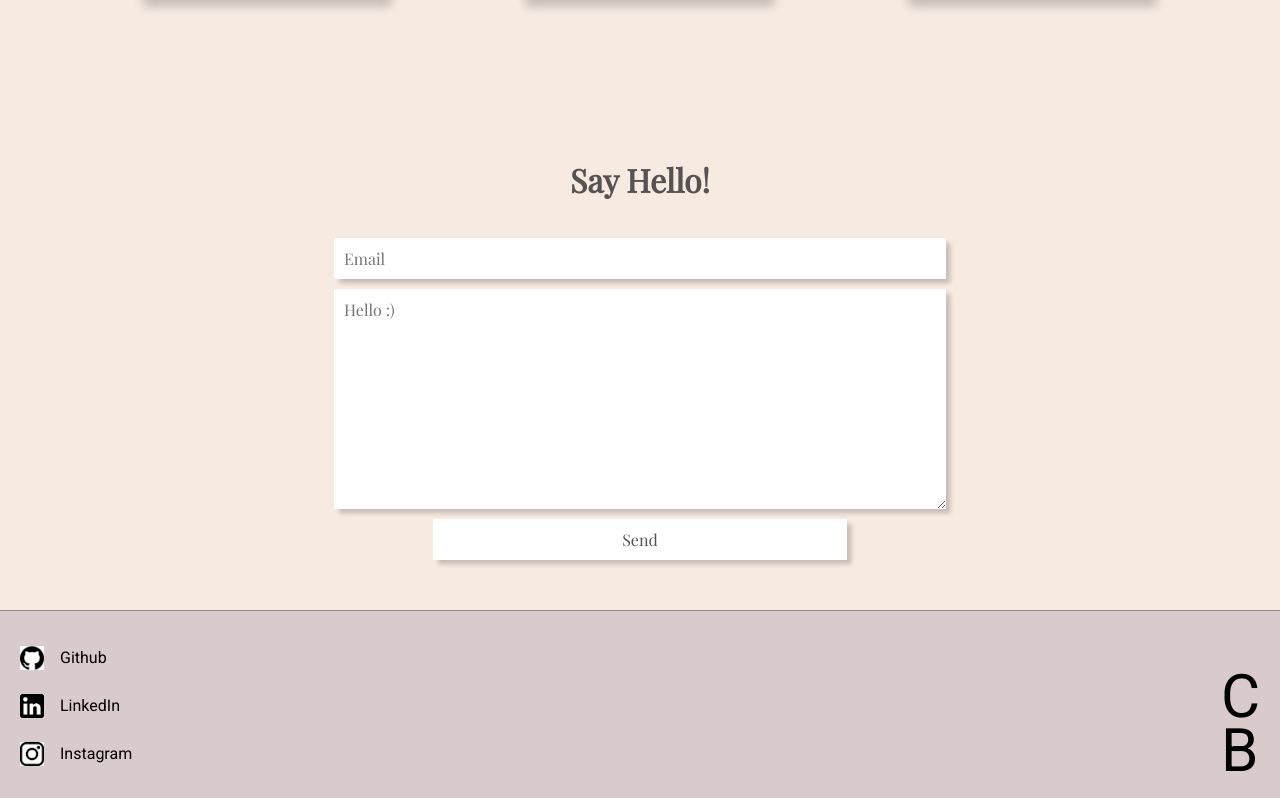
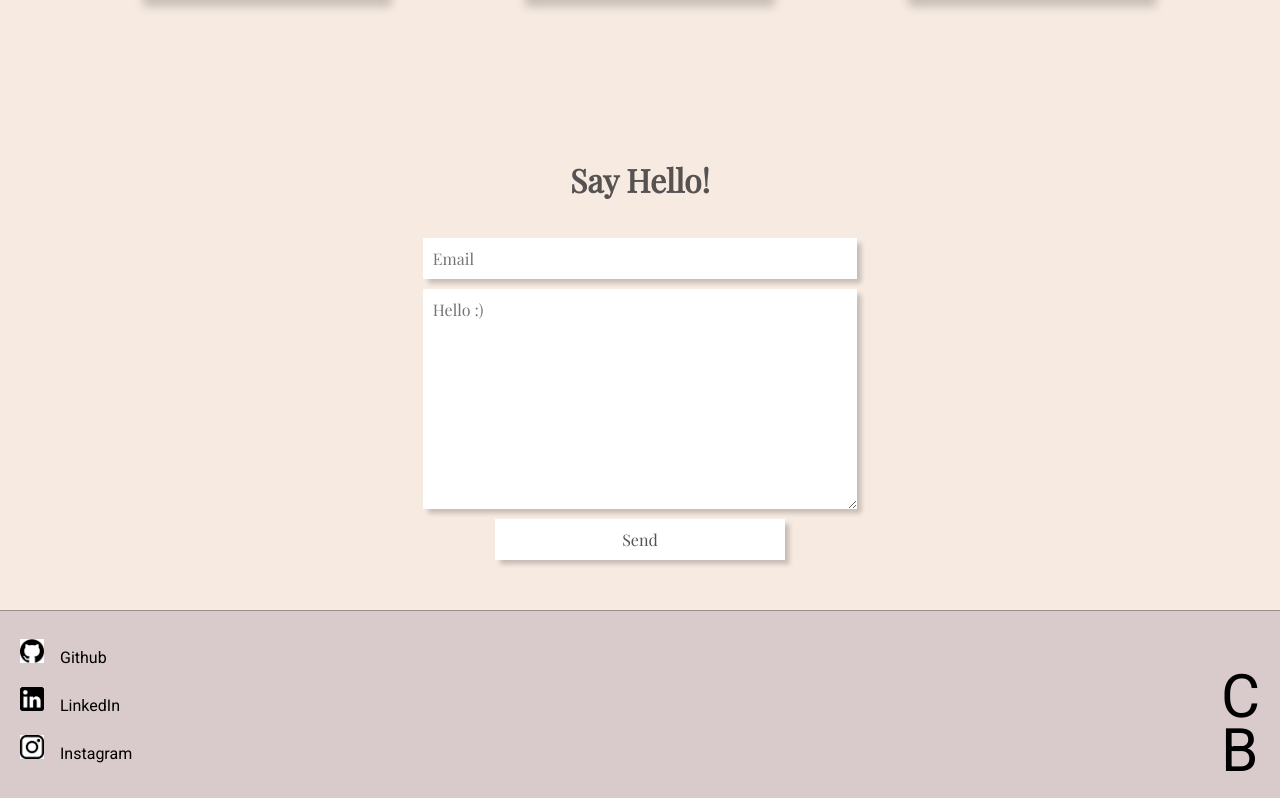
Before and after one commit to jenseneducation-Clara-Berglund/project2, a plain HTML site: page index.html in a window 1280 px wide. Shown: the part 1172-1970 px from the top of the page. Drawn offline with nearby package versions, Linux system fonts and the light colour scheme.

Commit message:
add form + add links to logo img + change animation

```diff
--- a/index.html
+++ b/index.html
@@ -19,7 +19,7 @@
           >
         </div>
         <div class="menuContainer">
-          <div class="hamburgerButton">
+          <div class="hamburgerMenu">
             <div></div>
             <div></div>
             <div></div>
@@ -64,25 +64,33 @@
       <div class="contactContainer">
         <h2>Say Hello!</h2>
 
-        <input type="email" placeholder="Email" />
-        <textarea placeholder="Hello :)"></textarea>
-        <input type="submit" value="Send" />
+        <form>
+          <input type="email" placeholder="Email" />
+          <textarea placeholder="Hello :)"></textarea>
+          <input type="submit" value="Send" />
+        </form>
       </div>
 
       <div class="footerContainer">
         <div class="socialLinksContainer">
           <div class="socialLink">
-            <img src="images/githubicon.png" />
+            <a href="https://www.github.com">
+              <img src="images/githubicon.png"
+            /></a>
             <a href="https://www.github.com"> <p>Github</p></a>
           </div>
 
           <div class="socialLink">
-            <img src="images/linkedin_logo.png" />
+            <a href="https://www.linkedin.com">
+              <img src="images/linkedin_logo.png"
+            /></a>
             <a href="https://www.linkedin.com"> <p>LinkedIn</p></a>
           </div>
 
           <div class="socialLink">
-            <img src="images/instagramicon.png" />
+            <a href="https://www.instagram.com"
+              ><img src="images/instagramicon.png"
+            /></a>
             <a href="https://www.instagram.com">
               <p>Instagram</p>
             </a>
--- a/styles/contact_page.css
+++ b/styles/contact_page.css
@@ -15,6 +15,14 @@
   width: 80%;
   flex-direction: column;
   padding: 1.25em;
+}
+
+form {
+  display: flex;
+  justify-content: center;
+  align-items: center;
+  flex-direction: column;
+  width: 70%;
 }
 
 .phoneAddressContainer {
--- a/styles/main_page.css
+++ b/styles/main_page.css
@@ -22,6 +22,7 @@ button {
   height: 15.6rem;
   margin-top: 1.87em;
   box-shadow: 0.3em 0.3em 0.3em#00000033;
+  border: 0;
 }
 
 .contactContainer {
@@ -32,6 +33,13 @@ button {
   padding: 0 3em;
 }
 
+form {
+  display: flex;
+  justify-content: center;
+  align-items: center;
+  flex-direction: column;
+  width: 70%;
+}
 input {
   background-color: white;
   font-family: "Playfair Display", serif;
@@ -69,29 +77,26 @@ input[type="submit"] {
 }
 
 @keyframes lifeanimation {
-  /* from {
-    color: black;
-  }
-  to {
-    color: white; */
-  /* } */
   0% {
-    color: gold;
-  }
-  25% {
     color: #565252;
   }
-  50% {
-    color: white;
+  20% {
+    color: #706e6e;
   }
-  100% {
+  40% {
+    color: #7e7b7b;
+  }
+  60% {
+    color: #c4c0c0;
+  }
+  80% {
     color: white;
   }
 }
 
 .animatedspan {
   animation-name: lifeanimation;
-  animation-duration: 5s;
+  animation-duration: 11s;
   animation-iteration-count: infinite;
   animation-direction: reverse;
 }
```
